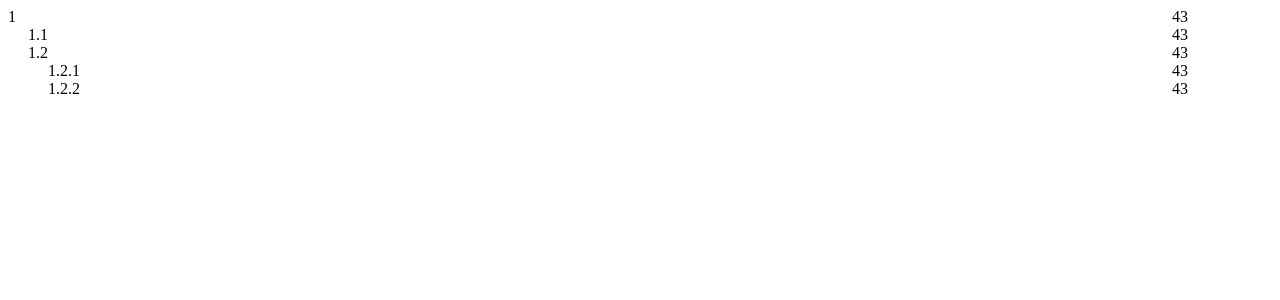
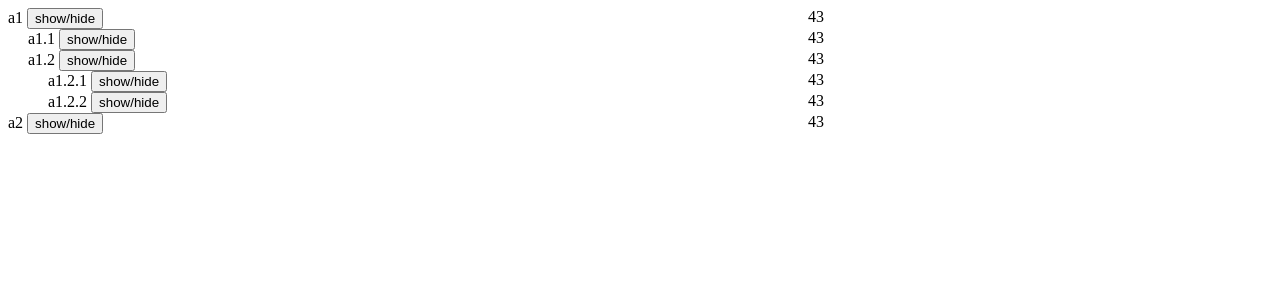
Before and after one commit to Corey-Maler/mobx-inversify-example, a React app: page / in a window 1280 px wide. Shown: the top 300 px of the page. Built offline with nearby package versions, Linux system fonts and the light colour scheme.

Commit message:
Tree works and observable

```diff
--- a/package.json
+++ b/package.json
@@ -27,6 +27,8 @@
     "webpack-hot-middleware": "^2.17.1"
   },
   "dependencies": {
+    "mobx": "^3.2.2",
+    "mobx-react": "^4.2.2",
     "react": "^15.6.1",
     "react-dom": "^15.6.1"
   }
--- a/src/components/node/index.tsx
+++ b/src/components/node/index.tsx
@@ -1,16 +1,21 @@
 import * as React from 'react';
+import { observer } from 'mobx-react';
 
+@observer
 export class Node extends React.Component<{}, {}> {
     public render() {
-        return <div><div style={{display: 'flex'}}>
-            <div style={{flex: '1 1 auto'}}>{this.props.val.title}</div>
-            <div style={{maxWidth: '100px', minWidth: '100px'}}>43</div>
+        return (
+        <div>
+            <div className="row">
+                <div className="title">{this.props.node.title} <button onClick={() => this.props.node.collapsed = !this.props.node.collapsed}>show/hide</button></div>
+                <div className="desc">43</div>
+            </div>
+            <div className="childs">
+            {
+                (!this.props.node.collapsed) && this.props.node.childs && this.props.node.childs.map((a) => <Node key={a.id} node={a}></Node>)
+            }
+            </div>
         </div>
-        {
-            this.props.val.childs && this.props.val.childs.map((a) => (
-                <div style={{marginLeft: '20px'}}><Node val={a}></Node></div>)
-            )
-        }
-        </div>
+        );
     }
 }
--- /dev/null
+++ b/src/components/tree/index.tsx
@@ -0,0 +1,16 @@
+import * as React from 'react';
+
+import { Node } from '../node';
+import { TreeService } from '../../service/tree.service';
+
+export class Tree extends React.Component<{}, {}> {
+    constructor() {
+        super();
+        this.store = new TreeService();
+    }
+    public render() {
+        return (<div className="table">
+            {this.store.tree.map(t => <Node key={t.id} node={t} />)}
+        </div>);
+    }
+}
--- a/src/index.html
+++ b/src/index.html
@@ -2,6 +2,28 @@
 <html>
     <head>
         <title>Mobx inversify example</title>
+        <style>
+            .table {
+                width: 900px;
+            }
+
+            .row {
+                display: flex;
+            }
+
+            .childs {
+                margin-left: 20px;
+            }
+
+            .desc {
+                max-width: 100px;
+                min-width: 100px;
+            }
+
+            .title {
+                flex: 1 1 auto;
+            }
+        </style>
     </head>
     <body>
         <div id="app">Loading</div>
--- a/src/index.tsx
+++ b/src/index.tsx
@@ -1,15 +1,12 @@
 import * as React from 'react';
 import * as ReactDOM from 'react-dom';
 
-import { Node } from './components/node';
+import { Tree } from './components/tree';
 
 class App extends React.Component<{}, {}> {
     public render() {
         return (<div>
-            <Node val={{
-                title: '1',
-                childs: [{title: '1.1'}, {title: '1.2', childs: [{title: '1.2.1'}, {title: '1.2.2'}]}]
-            }}></Node>
+            <Tree />
         </div>);
     }
 }
--- /dev/null
+++ b/src/models/node.ts
@@ -0,0 +1,22 @@
+import { observable } from 'mobx';
+
+let id = 0;
+
+export class Node {
+    public readonly id: number;
+    public title: string;
+    @observable public collapsed: boolean;
+    public a: number;
+    public childs?: Node[];
+    constructor(raw) {
+        this.id = ++id;
+        this.title = raw.title;
+        this.collapsed = false;
+        this.a = 3;
+        if (raw.childs) {
+            this.childs = raw.childs.map(rawChild => new Node(rawChild));
+        } else {
+            this.childs = undefined;
+        }
+    }
+}
--- /dev/null
+++ b/src/service/tree.service.ts
@@ -0,0 +1,35 @@
+import { action, observable, computed } from 'mobx';
+
+import { Node } from '../models/node';
+
+export class TreeService {
+    @observable tree: Node[];
+    public fileName = 'filename.elm';
+
+    constructor() {
+        const raw = [
+            {
+                title: 'a1',
+                childs: [
+                    {
+                        title: 'a1.1'
+                    },
+                    {
+                        title: 'a1.2',
+                        childs: [
+                            {
+                                title: 'a1.2.1'
+                            }, {
+                                title: 'a1.2.2'
+                            }
+                        ]
+                    }
+                ]
+            },
+            {
+                title: 'a2'
+            }
+        ]
+        this.tree = raw.map(r => new Node(r));
+    }
+}
```
Also changed, not shown: 1 other file (tests, documents, lock files or other folders).
